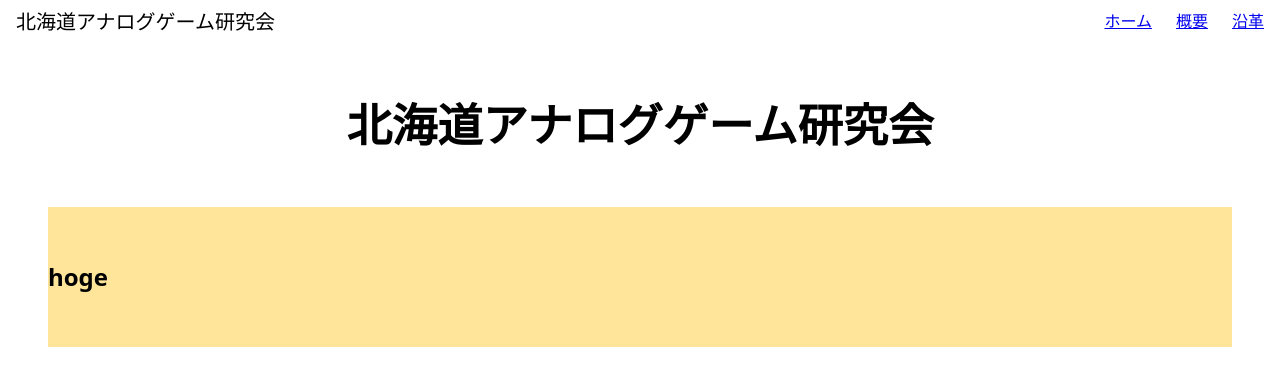
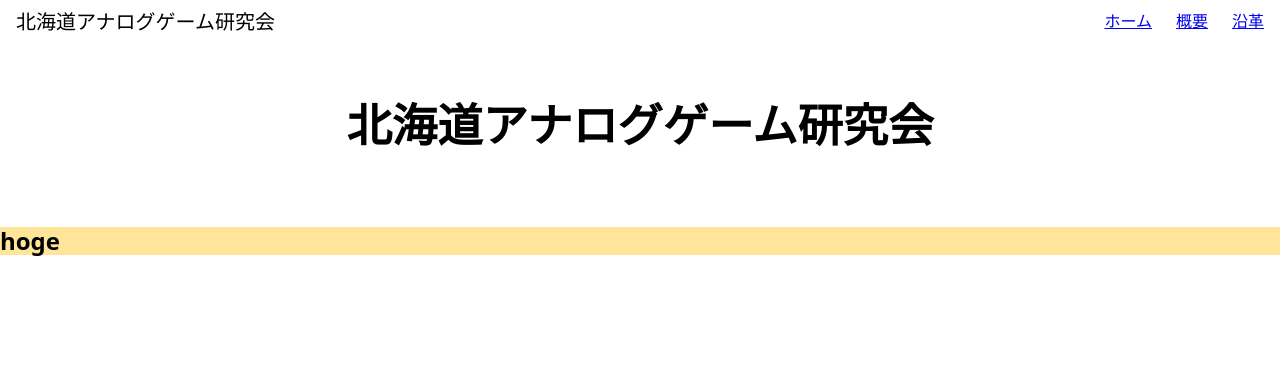
Before and after one commit to haes-g/haes-g.github.io, a React (Vite) app: page / in a window 1280 px wide. Shown: the top 386 px of the page. Built offline with nearby package versions, Linux system fonts and the light colour scheme.

Commit message:
修正:section要素の扱いを変更したため構造化タグを変更

```diff
--- a/src/component/Container.tsx
+++ b/src/component/Container.tsx
@@ -20,11 +20,11 @@ type Props = {
 const Container = (props: Props) => (
   <div>
     <Header title={props.title} />
-    <section>
+    <article>
       <div id="container">
         {props.children}
       </div>
-    </section>
+    </article>
   </div>
 );
 
```
